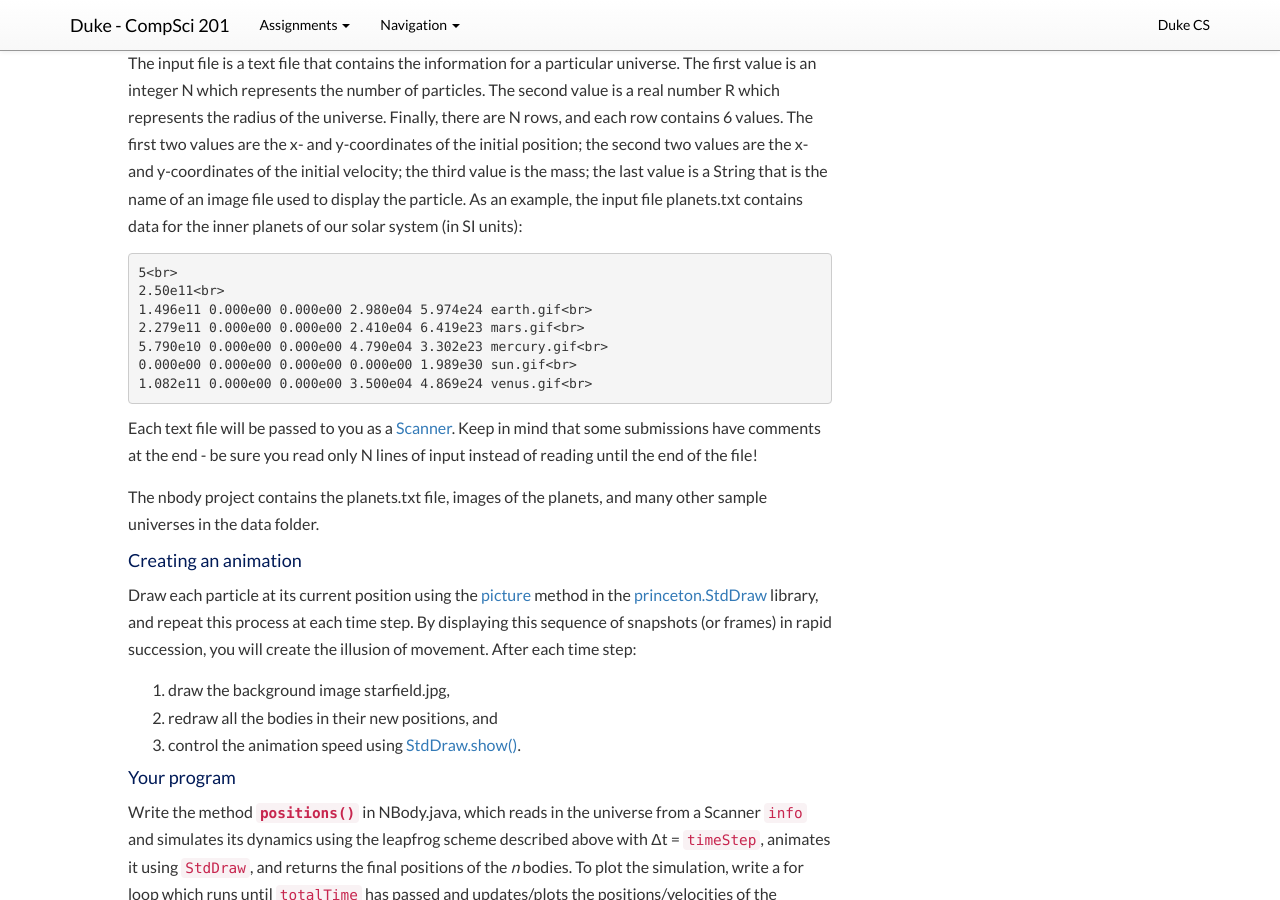
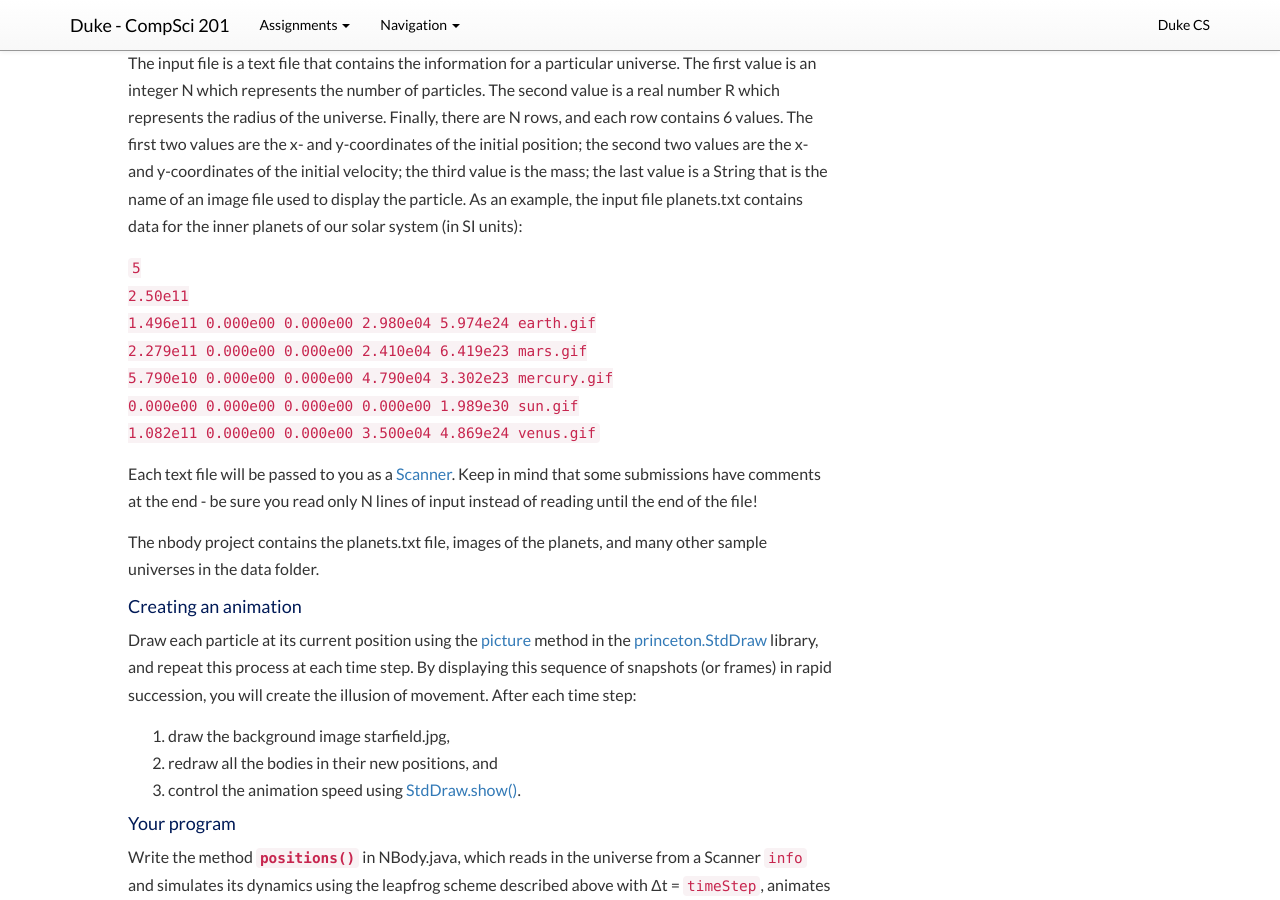
Before and after one commit to compsci201/compsci201.github.io, a Jekyll site: the page built from nbody/2-program-specs.md, in a window 1280 px wide and 900 px high, scrolled down 322 px. Built offline with Jekyll 4.4.1, drawn with Linux system fonts in a browser that asks for light colours; nearby versions of some CDN libraries.

Commit message:
minor fixation

````diff
--- a/nbody/2-program-specs.md
+++ b/nbody/2-program-specs.md
@@ -9,7 +9,7 @@ Before you start programming, please read this assignment and the how-to page.
 ####Input Format
 The input file is a text file that contains the information for a particular universe. The first value is an integer N which represents the number of particles. The second value is a real number R which represents the radius of the universe. Finally, there are N rows, and each row contains 6 values. The first two values are the x- and y-coordinates of the initial position; the second two values are the x- and y-coordinates of the initial velocity; the third value is the mass; the last value is a String that is the name of an image file used to display the particle. As an example, the input file planets.txt contains data for the inner planets of our solar system (in SI units):
 
-```
+<code>
 5<br>
 2.50e11<br>
 1.496e11 0.000e00 0.000e00 2.980e04 5.974e24 earth.gif<br>
@@ -17,7 +17,7 @@ The input file is a text file that contains the information for a particular uni
 5.790e10 0.000e00 0.000e00 4.790e04 3.302e23 mercury.gif<br>
 0.000e00 0.000e00 0.000e00 0.000e00 1.989e30 sun.gif<br>
 1.082e11 0.000e00 0.000e00 3.500e04 4.869e24 venus.gif<br>
-```
+</code>
 
 Each text file will be passed to you as a [Scanner](http://docs.oracle.com/javase/8/docs/api/java/util/Scanner.html). Keep in mind that some submissions have comments at the end - be sure you read only N lines of input instead of reading until the end of the file!
 
````
Also changed, not shown: nbody/6-grading.md (+2 -2 lines).
